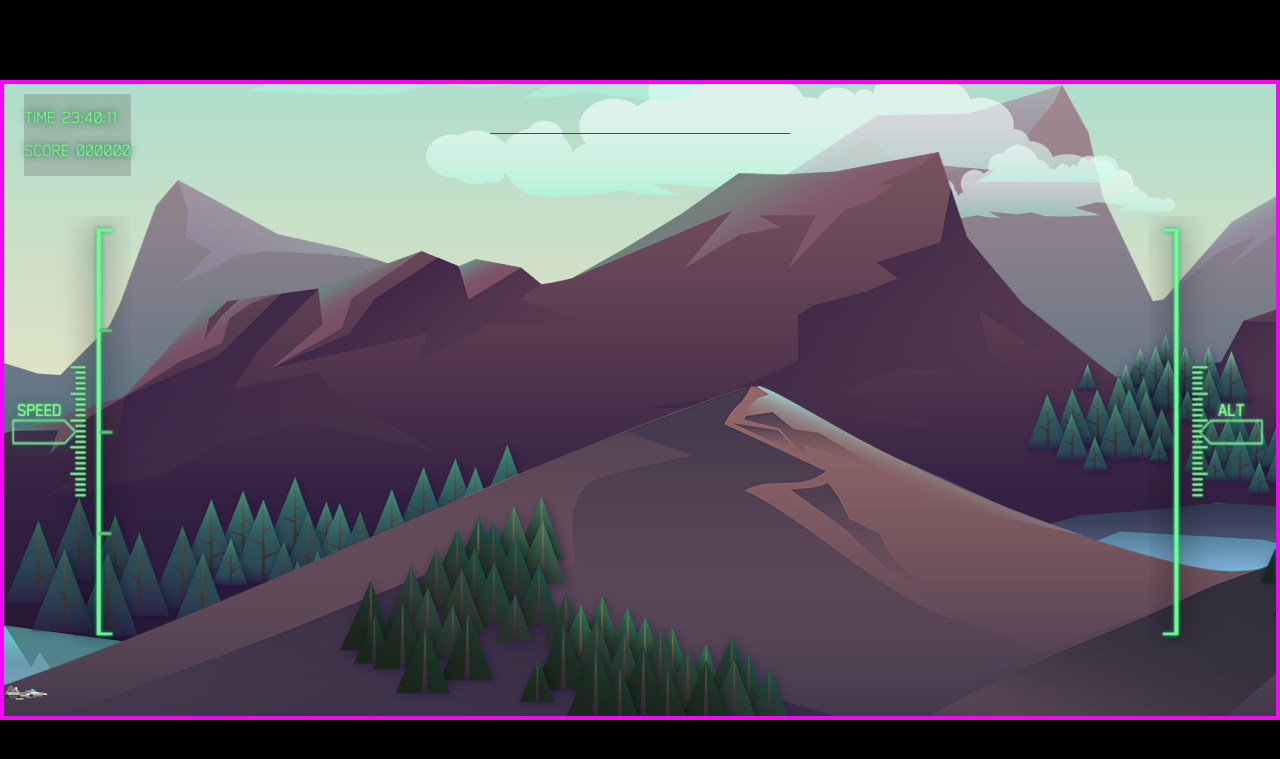
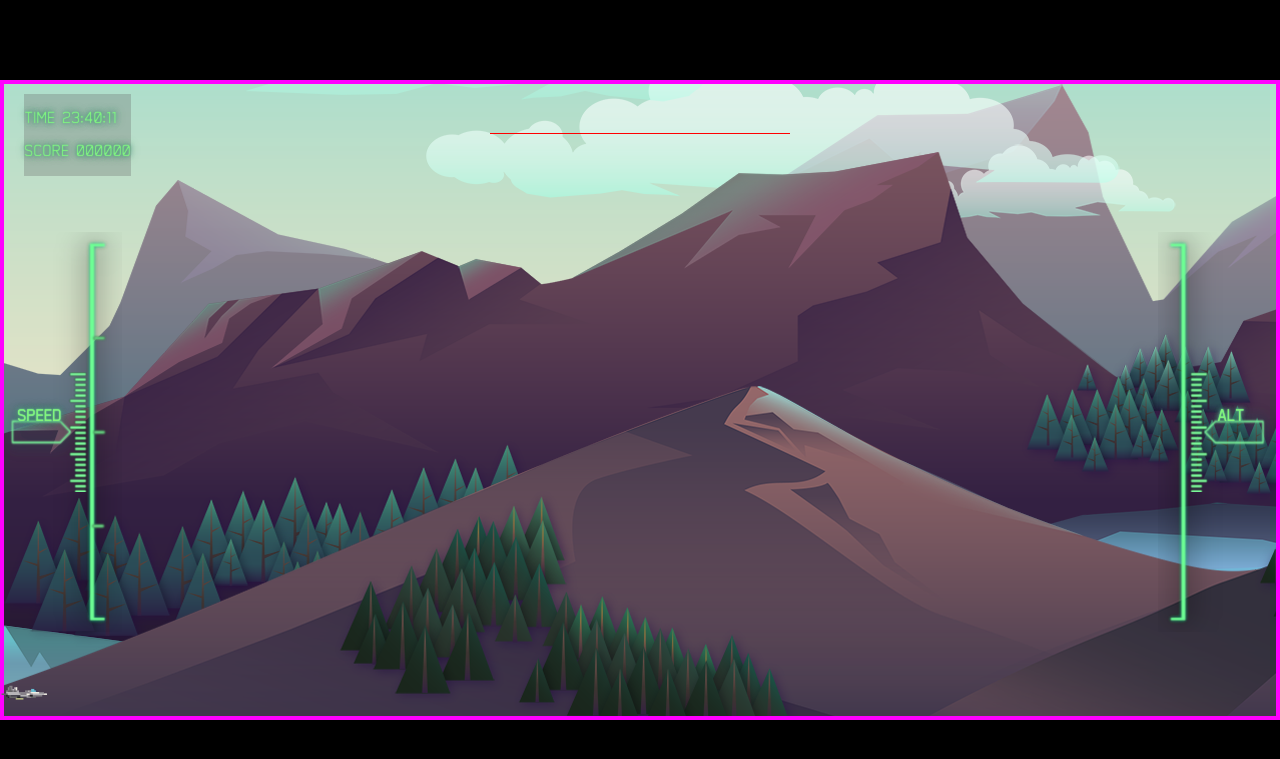
Before and after one commit to VictorGuill/death_by_pollution, a PHP site: page /games/game3.html in a window 1280 px wide. Shown: the top 759 px of the page. Run offline with PHP 8.4, Linux system fonts and the light colour scheme.

Commit message:
wip responsive hud

```diff
--- a/js/game3/UI.js
+++ b/js/game3/UI.js
@@ -81,6 +81,9 @@ export default class UI {
         //speedometer
         this.hud.speedometer = document.createElement("div");
         this.hud.speedometer.setAttribute("id", "speedometer");
+            //img
+        const speedometerImg = document.createElement("img");
+
             //label
         this.hud.speedometer.label = document.createElement("p");
         this.hud.speedometer.label.setAttribute("id", "speedometer-label");
--- a/style/game3.css
+++ b/style/game3.css
@@ -96,6 +96,7 @@ body {
 
 #time-score p, #speedometer-label, #altimeter-label{
     font-family: aceCombat;
+    font-size: 1em;
     color: #85f76eb3;
     text-shadow:
             0px 0px 1px #80ff9f,
@@ -107,16 +108,19 @@ body {
 
 #hud{
     position: absolute;
+    display: flex;
+    justify-content: space-between;
     width: 100%;
     height: 70%;
     top: 20%;
 }
 
 #speedometer, #altimeter{
-    position: absolute;
+    position: relative;
+    align-self: center;
     top: 0;
-    height: 100%;
-    width: 10%;
+    height: 50vh;
+    width: 10vw;
 }
 #speedometer {
     left:0;
```
